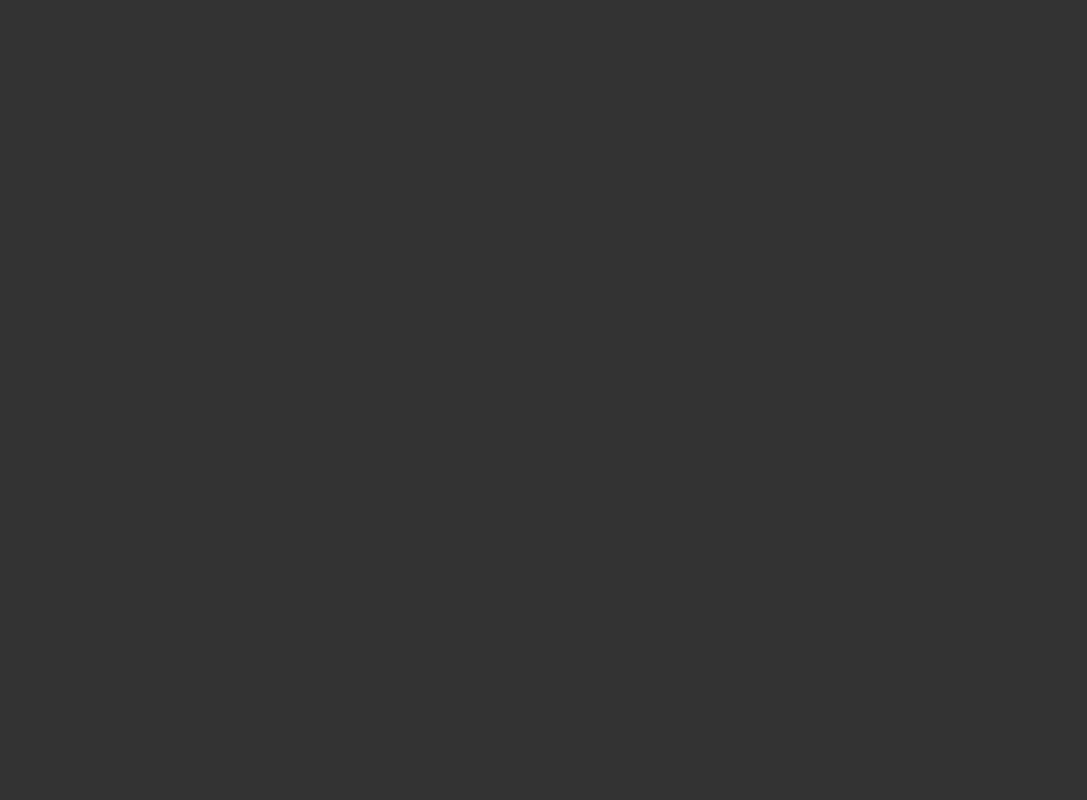
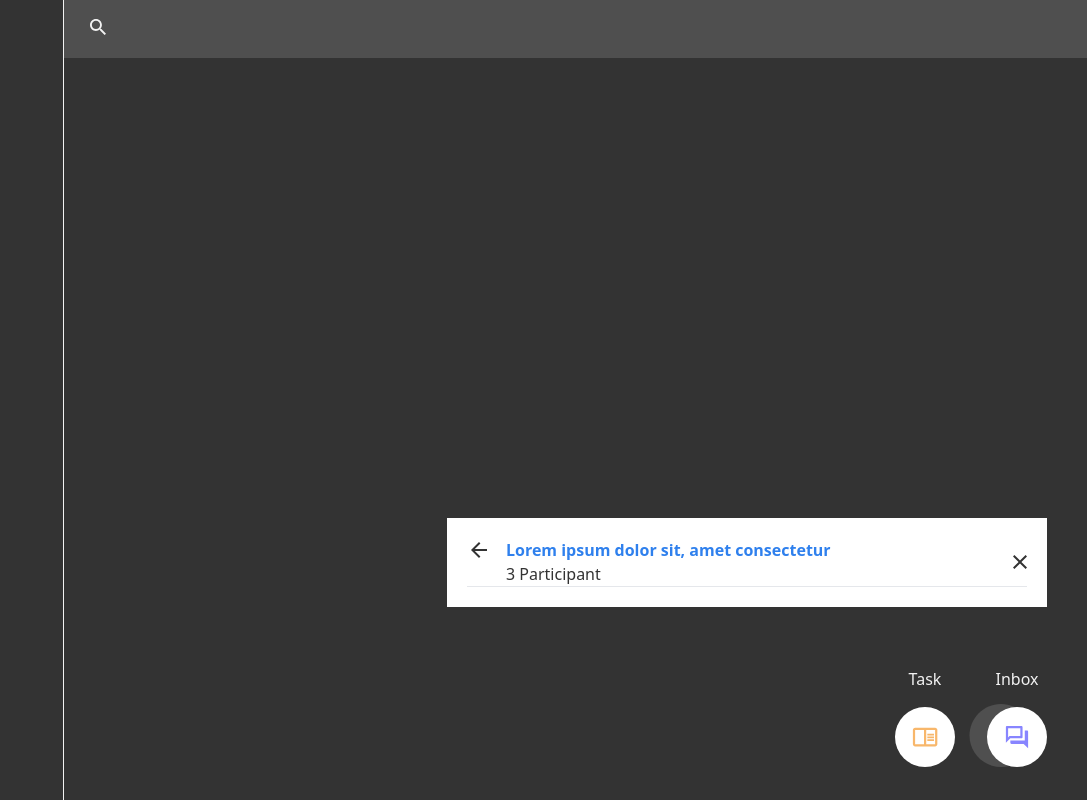
Before and after one commit to OngkyRinaldo/Simpul-Tech-Skill-Challenge, a React (Vite) app: page /detailMessage in a window 1280 px wide. Before the commit this address had no page. Shown: the whole page, without its empty margins (193-1280 px from the left). Built offline with nearby package versions, Linux system fonts and the light colour scheme.

Commit message:
pages detailInbox with detail component

```diff
--- a/src/App.jsx
+++ b/src/App.jsx
@@ -1,13 +1,18 @@
 import { Route, Routes } from 'react-router-dom';
 import Index from './pages/Index';
 import Inbox from './pages/Inbox';
+
+import NotFound from './pages/404';
+import InboxDetails from './pages/InboxDetail';
 
 function App() {
     return (
         <main className='h-screen w-screen bg-main 3xl:h-screen 3xl:w-screen  '>
             <Routes>
                 <Route path='/' element={<Index />} />
-                <Route path='/inbox' element={<Inbox />} />
+                <Route path='inbox' element={<Inbox />} />
+                <Route path='detailMessage' element={<InboxDetails />} />
+                <Route path='*' element={<NotFound />} />
             </Routes>
         </main>
     );
--- /dev/null
+++ b/src/components/DetailsComponent.jsx
@@ -0,0 +1,14 @@
+import DetailsInboxButton from './button/menu/DetailsInboxButton';
+
+import Task from './button/menu/Task';
+
+const DetailsComponent = () => {
+    return (
+        <section className='flex justify-center items-center gap-x-8 absolute bottom-[33px] right-10 '>
+            <Task />
+            <DetailsInboxButton />
+        </section>
+    );
+};
+
+export default DetailsComponent;
--- /dev/null
+++ b/src/components/HeaderDetailComponent.jsx
@@ -0,0 +1,48 @@
+import { Link } from 'react-router-dom';
+
+const HeaderDetailComponent = () => {
+    return (
+        <div className='flex justify-between items-center'>
+            <div className='flex gap-x-[15px]'>
+                <Link to='/inbox'>
+                    <svg
+                        xmlns='http://www.w3.org/2000/svg'
+                        width='24'
+                        height='24'
+                        viewBox='0 0 24 24'
+                        fill='none'
+                    >
+                        <path
+                            d='M20 11H7.83L13.42 5.41L12 4L4 12L12 20L13.41 18.59L7.83 13H20V11Z'
+                            fill='#333333'
+                        />
+                    </svg>
+                </Link>
+
+                <div className=''>
+                    <h2 className='font-bold text-primary-blue'>
+                        Lorem ipsum dolor sit, amet consectetur
+                    </h2>
+                    <p className='text-main font-sm'>3 Participant</p>
+                </div>
+            </div>
+
+            <Link to='/inbox'>
+                <svg
+                    xmlns='http://www.w3.org/2000/svg'
+                    width='14'
+                    height='14'
+                    viewBox='0 0 14 14'
+                    fill='none'
+                >
+                    <path
+                        d='M14 1.41L12.59 0L7 5.59L1.41 0L0 1.41L5.59 7L0 12.59L1.41 14L7 8.41L12.59 14L14 12.59L8.41 7L14 1.41Z'
+                        fill='#333333'
+                    />
+                </svg>
+            </Link>
+        </div>
+    );
+};
+
+export default HeaderDetailComponent;
--- /dev/null
+++ b/src/components/button/menu/DetailsInboxButton.jsx
@@ -0,0 +1,50 @@
+import { Link } from 'react-router-dom';
+import DetailModal from '../../modal/DetailModal';
+
+const Inbox = () => {
+    return (
+        <>
+            <DetailModal />
+            <div className='flex flex-col '>
+                <p className='text-[#f2f2f2] mb-4 text-center'>Inbox</p>
+
+                <button className='absolute bottom-0  -right-1 xl:right-3'>
+                    <svg
+                        xmlns='http://www.w3.org/2000/svg'
+                        width='68'
+                        height='63'
+                        viewBox='0 0 68 68'
+                        fill='none'
+                    >
+                        <path
+                            d='M68 34C68 52.7777 52.7777 68 34 68C15.2223 68 0 52.7777 0 34C0 15.2223 15.2223 0 34 0C52.7777 0 68 15.2223 68 34Z'
+                            fill='#4F4F4F'
+                        />
+                    </svg>
+                </button>
+
+                <Link
+                    to='/inbox'
+                    className='bg-white text-indicator-Apricot w-12 h-12 xl:w-[60px] xl:h-[60px]  flex items-center justify-center p-[6px] rounded-full z-10'
+                >
+                    <svg
+                        xmlns='http://www.w3.org/2000/svg'
+                        width='24'
+                        height='23'
+                        viewBox='0 0 24 23'
+                        fill='none'
+                    >
+                        <path
+                            fillRule='evenodd'
+                            clipRule='evenodd'
+                            d='M16.4443 0.110657H1.99984C1.38873 0.110657 0.888733 0.610657 0.888733 1.22177V16.7773L5.33318 12.3329H16.4443C17.0554 12.3329 17.5554 11.8329 17.5554 11.2218V1.22177C17.5554 0.610657 17.0554 0.110657 16.4443 0.110657ZM15.3332 2.3328V10.1106H4.41097L3.75541 10.7661L3.11097 11.4106V2.3328H15.3332ZM19.7776 4.55512H21.9998C22.611 4.55512 23.111 5.05512 23.111 5.66623V22.3329L18.6665 17.8885H6.44429C5.83317 17.8885 5.33317 17.3885 5.33317 16.7773V14.5551H19.7776V4.55512Z'
+                            fill='#8885FF'
+                        />
+                    </svg>
+                </Link>
+            </div>
+        </>
+    );
+};
+
+export default Inbox;
--- a/src/components/button/menu/Inbox.jsx
+++ b/src/components/button/menu/Inbox.jsx
@@ -1,5 +1,5 @@
 import { useState } from 'react';
-import Modal from '../../Modal';
+import InboxModal from '../../modal/InboxModal';
 
 const Inbox = () => {
     const [showButtons, setShowButtons] = useState(false);
@@ -25,7 +25,7 @@ const Inbox = () => {
                         </svg>
                     </button>
 
-                    <Modal />
+                    <InboxModal />
                 </>
             )}
             <p className='text-[#f2f2f2] mb-4 text-center'>Inbox</p>
--- /dev/null
+++ b/src/components/modal/DetailModal.jsx
@@ -0,0 +1,14 @@
+import HeaderDetailComponent from '../HeaderDetailComponent';
+
+const DetailModal = () => {
+    return (
+        <div className='absolute  bottom-16 sm:bottom-40 3xl:bottom-20 right-0'>
+            <div className='w-80 h-fit lg:w-[600px]  3xl:w-modalWidth 3xl:h-modalHeight bg-white  p-5'>
+                <HeaderDetailComponent />
+                <hr />
+            </div>
+        </div>
+    );
+};
+
+export default DetailModal;
--- a/src/components/Modal.jsx
+++ b/src/components/modal/InboxModal.jsx
@@ -4,8 +4,9 @@ import {
     fetchUsers,
     selectAllUserData,
     selectStatusUserData,
-} from '../feature/inboxSlice';
-import SearchModal from './serach/SearchModal';
+} from '../../feature/inboxSlice';
+import SearchModal from '../serach/SearchModal';
+import { Link } from 'react-router-dom';
 
 const Modal = () => {
     const dispatch = useDispatch();
@@ -132,7 +133,7 @@ const Modal = () => {
 
                 {filteredUsers.slice(0, 1).map((user) => {
                     return (
-                        <div key={user.id}>
+                        <Link to='/detailMessage' key={user.id}>
                             <div className='mt-3 gap-x-8 3xl:mt-[26px] flex justify-start items-center 3xl:gap-x-8'>
                                 <div className='flex justify-between items-center sm:gap-x-2 relative'>
                                     <div className='w-[34px] h-[34px] bg-primary-LavenderPinocchio flex justify-center items-center rounded-full  '>
@@ -205,7 +206,7 @@ const Modal = () => {
                                 </div>
                             </div>
                             <hr className='text-primary-BattleshipGrey sm:mt-2 3xl:mt-[37px]' />
-                        </div>
+                        </Link>
                     );
                 })}
 
--- /dev/null
+++ b/src/pages/404.jsx
@@ -0,0 +1,12 @@
+import { Link } from 'react-router-dom';
+
+const NotFound = () => {
+    return (
+        <div>
+            <h2>NotFound</h2>
+            <Link to='/'>Home Page</Link>{' '}
+        </div>
+    );
+};
+
+export default NotFound;
--- /dev/null
+++ b/src/pages/InboxDetail.jsx
@@ -0,0 +1,13 @@
+import DetailsComponent from '../components/DetailsComponent';
+import SearchHomePage from '../components/serach/SearchHomePage';
+
+const InboxDetails = () => {
+    return (
+        <section className='container ml-auto h-full w-4/5 border-l border-[#F2F2F2]'>
+            <SearchHomePage />
+            <DetailsComponent />
+        </section>
+    );
+};
+
+export default InboxDetails;
```
